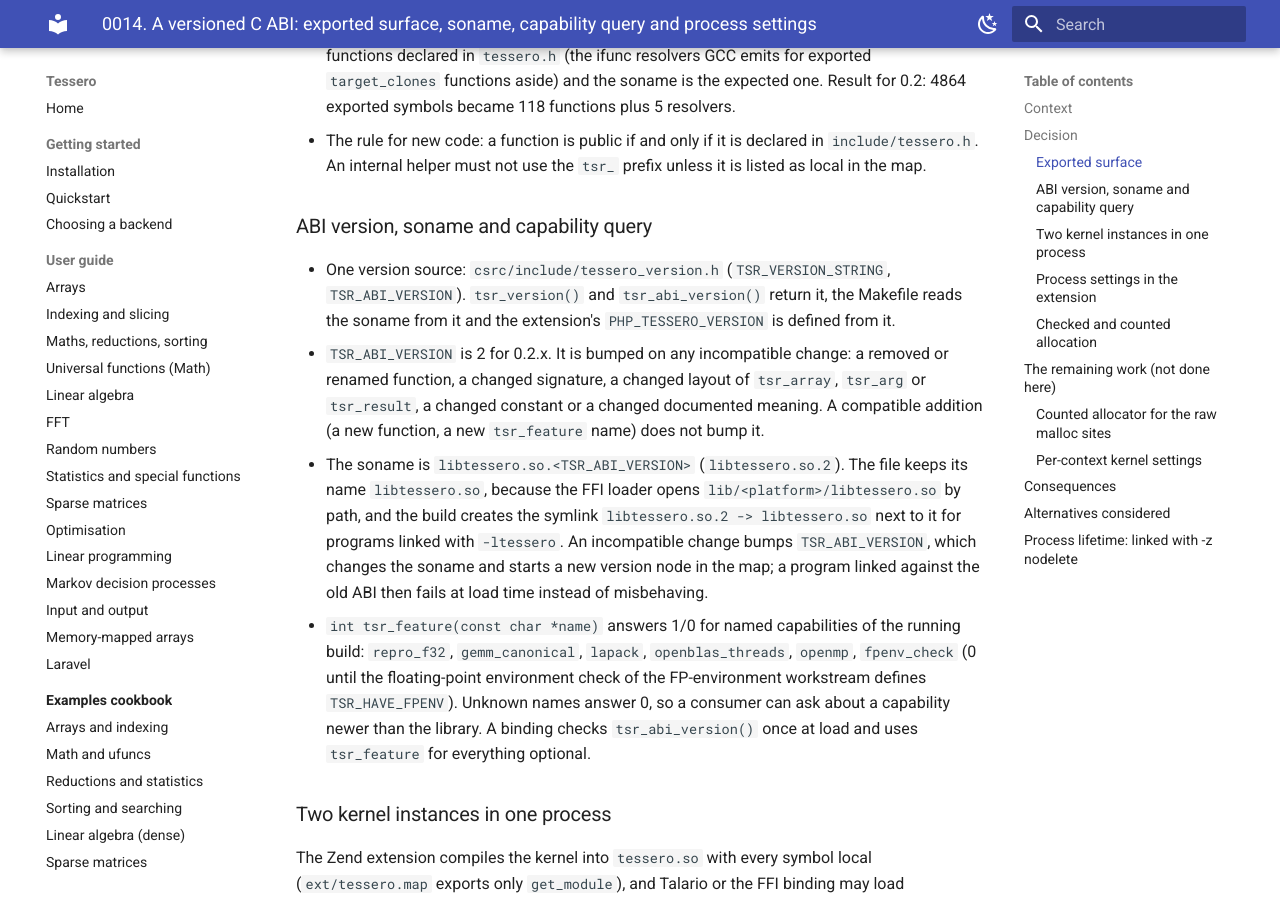
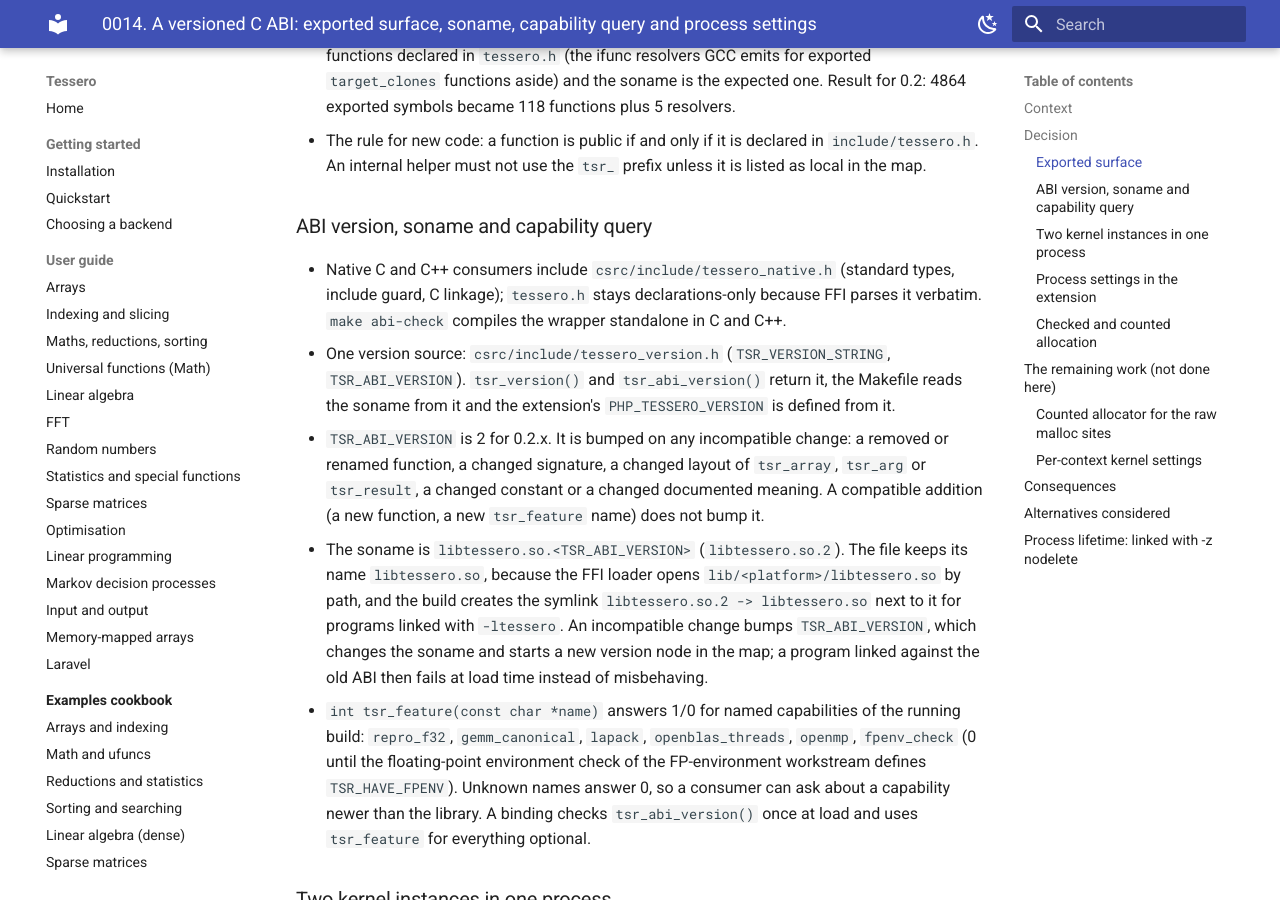
Before and after one commit to DMJ-CV-91913/tessero, an MkDocs documentation site: the page built from docs/architecture/adr/0014-abi-stability.md, in a window 1280 px wide and 900 px high, scrolled down 1603 px. Built offline with MkDocs 1.6.1 and Material for MkDocs 9.7.7, drawn with Linux system fonts in a browser that asks for light colours.

Commit message:
Baseline commit for Beta Version of the Tessero Project; Authored by Douglas Johnson and Co-Authored using Claude's Opus 4.8LLM, October 4th, 2026, and subsequent commit using Opus 5.5LLM, October 24th, 2026.
Co-Authored-By: Claude Opus 5.5 <noreply@anthropic.com>

```diff
--- a/docs/architecture/adr/0014-abi-stability.md
+++ b/docs/architecture/adr/0014-abi-stability.md
@@ -54,6 +54,7 @@ binding, and the Zend extension embeds a second copy of the same kernel. Before
 
 ### ABI version, soname and capability query
 
+- Native C and C++ consumers include `csrc/include/tessero_native.h` (standard types, include guard, C linkage); `tessero.h` stays declarations-only because FFI parses it verbatim. `make abi-check` compiles the wrapper standalone in C and C++.
 - One version source: `csrc/include/tessero_version.h` (`TSR_VERSION_STRING`, `TSR_ABI_VERSION`). `tsr_version()`
   and `tsr_abi_version()` return it, the Makefile reads the soname from it and the extension's
   `PHP_TESSERO_VERSION` is defined from it.
```
Also changed, not shown: 3 other files.
